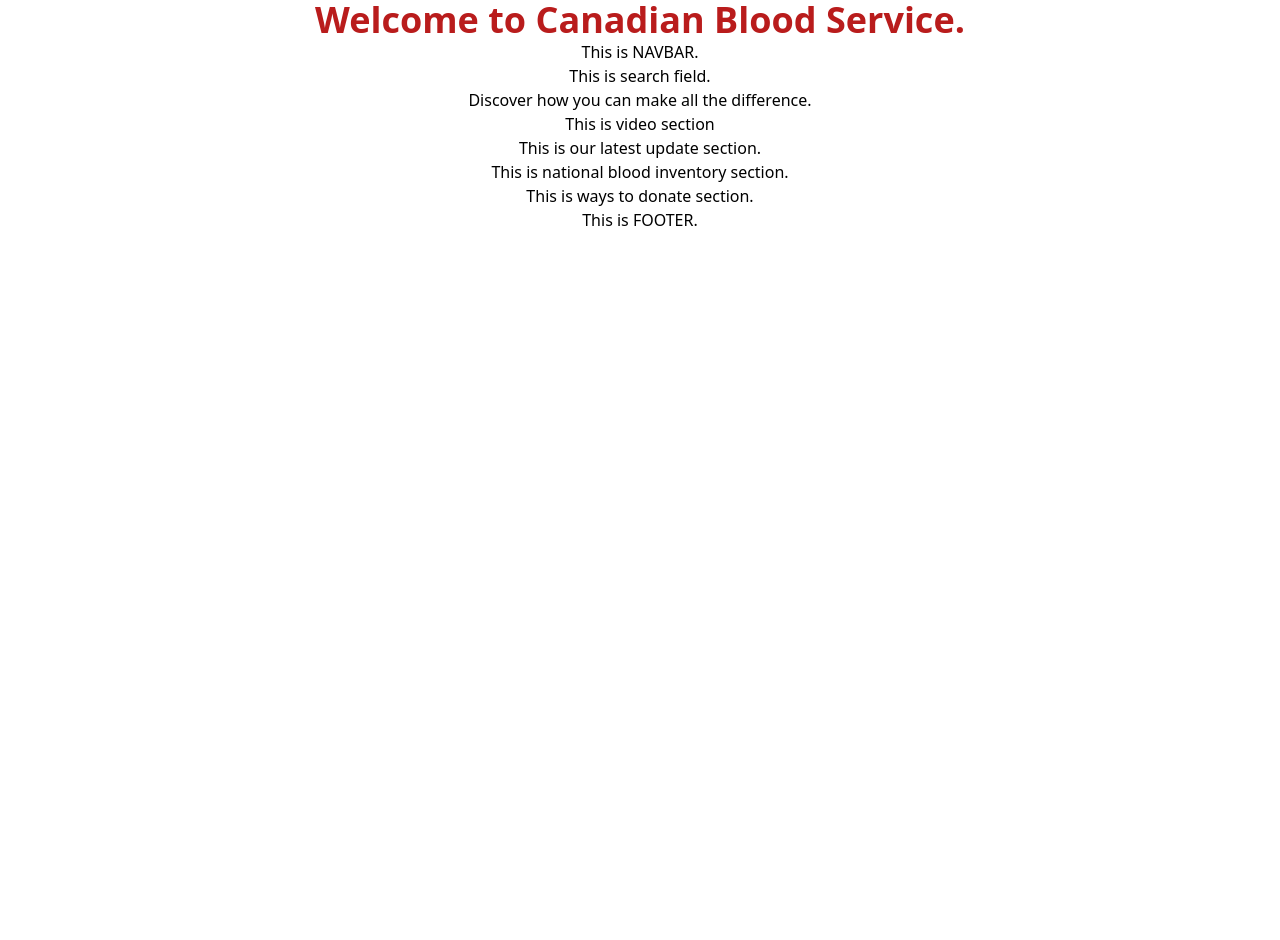
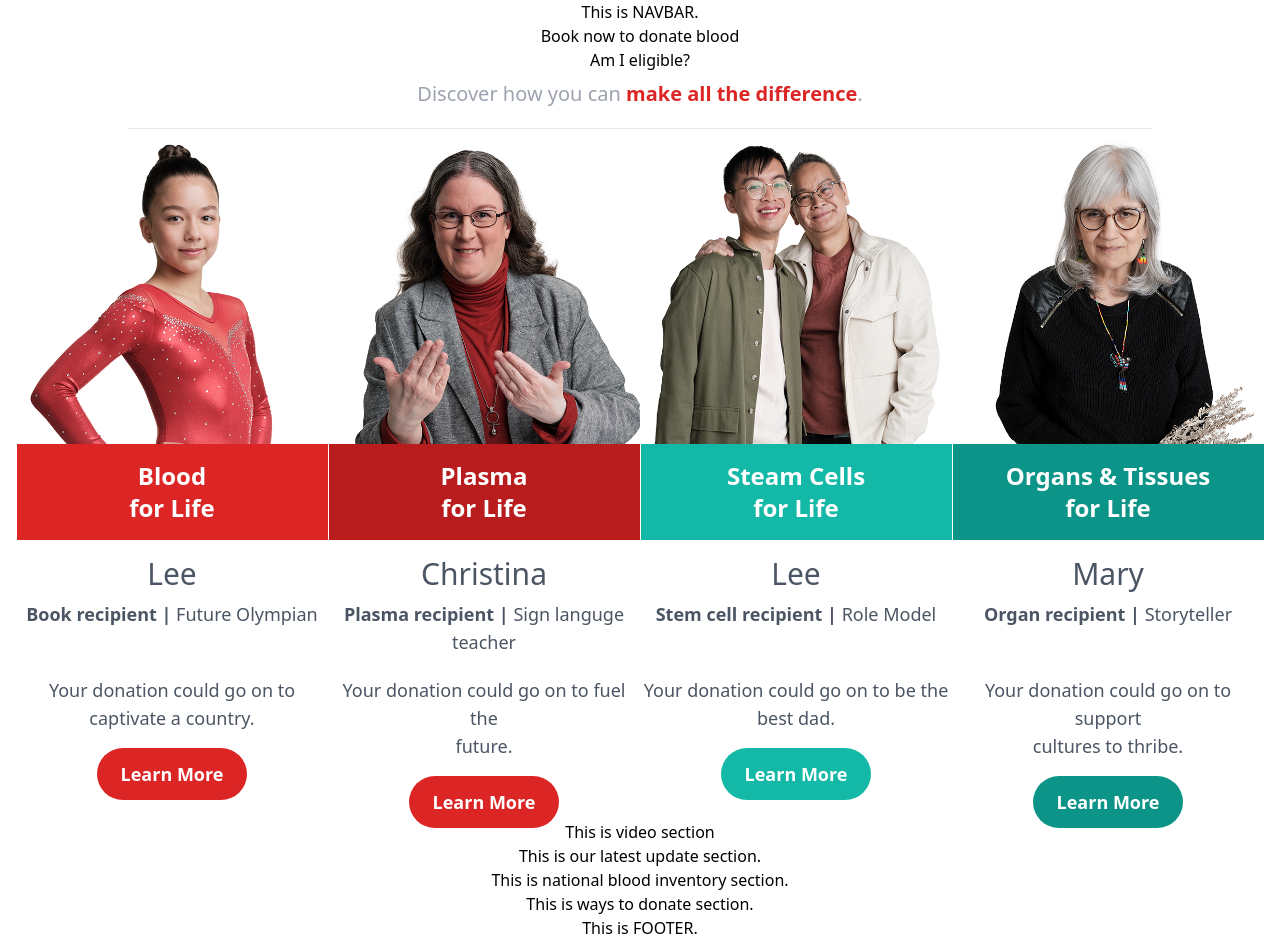
Before and after one commit to team-solvers-kpr/project-cn-blood-service, a React (Create React App) app: page / in a window 1280 px wide. Before the commit the page ends 800 px from the top, so only its background shows below. Built offline with nearby package versions, Linux system fonts and the light colour scheme.

Commit message:
banner card done

```diff
--- a/src/App.js
+++ b/src/App.js
@@ -1,16 +1,17 @@
 import { Route, Routes } from "react-router-dom";
 import "./App.css";
 import Home from "./components/Pages/Home/Home/Home";
+import Footer from "./components/Pages/Shared/Footer/Footer";
+import Navbar from "./components/Pages/Shared/Navbar/Navbar";
 
 function App() {
   return (
     <div className="App">
-      <h1 className="text-4xl text-red-700 font-bold">
-        Welcome to Canadian Blood Service.
-      </h1>
+      <Navbar></Navbar>
       <Routes>
         <Route path="/" element={<Home />}></Route>
       </Routes>
+      <Footer></Footer>
     </div>
   );
 }
--- a/src/components/Pages/Home/BannerCard/BannerCard.js
+++ b/src/components/Pages/Home/BannerCard/BannerCard.js
@@ -7,7 +7,171 @@
 const BannerCard = () => {
   return (
     <div>
-      <h3>Discover how you can make all the difference.</h3>
+      <h3 className="text-xl text-gray-400 pt-2 pb-5">
+        Discover how you can{" "}
+        <span className="font-bold text-red-600">make all the difference</span>.
+      </h3>
+      <hr className="mx-32" />
+
+      <section className="pb-6 flex justify-center items-center gap-[1px] mb-64">
+        <div className="w-[311px] h-[411px] bg-transparent ">
+          <div className="relative preserve-3d hover:my-rotate-x-180 w-full h-full duration-500 delay-200">
+            <div className="absolute flex flex-col backface-hidden w-full h-full">
+              <img
+                src={bannerImage1}
+                alt="banner card 1"
+                className="w-full h-full"
+              />
+              <div className="bg-red-600 text-white text-2xl font-semibold py-4">
+                Blood <br /> for Life
+              </div>
+            </div>
+            <div className="absolute flex flex-col justify-center items-center my-rotate-x-180 backface-hidden w-full h-full bg-red-600">
+              <h2 className="text-white text-4xl font-semibold">
+                Blood <br /> for Life
+              </h2>
+              <p className="text-white py-4 text-md px-4">
+                You can save lives and change many more.
+              </p>
+              <button class="bg-white hover:bg-gray-200 text-red-600 text-lg font-semibold py-3 px-6 rounded-full">
+                Book Now
+              </button>
+            </div>
+          </div>
+          <div className="my-4 text-gray-600">
+            <h2 className="text-3xl font-md pb-2">Lee</h2>
+            <h4 className="text-lg font-bold mb-12">
+              Book recipient |{" "}
+              <span className="font-normal">Future Olympian</span>
+            </h4>
+            <p className="text-lg">
+              Your donation could go on to <br /> captivate a country.
+            </p>
+            <button class="bg-red-600 text-white text-lg font-semibold py-3 px-6 rounded-full my-4">
+              Learn More
+            </button>
+          </div>
+        </div>
+
+        <div className="w-[311px] h-[411px] bg-transparent">
+          <div className="relative preserve-3d hover:my-rotate-x-180 w-full h-full duration-500 delay-200">
+            <div className="absolute flex flex-col backface-hidden w-full h-full">
+              <img
+                src={bannerImage2}
+                alt="banner card 1"
+                className="w-full h-full"
+              />
+              <div className="bg-red-700 text-white text-2xl font-semibold py-4">
+                Plasma <br /> for Life
+              </div>
+            </div>
+            <div className="absolute flex flex-col justify-center items-center my-rotate-x-180 backface-hidden w-full h-full bg-red-700">
+              <h2 className="text-white text-4xl font-semibold">
+                Plasma <br /> for Life
+              </h2>
+              <p className="text-white py-4 text-md px-6">
+                For many, plasma is the only treatment.
+              </p>
+              <button class="bg-white hover:bg-gray-200 text-red-700 text-lg font-semibold py-3 px-6 rounded-full">
+                Book Now
+              </button>
+            </div>
+          </div>
+          <div className="my-4 text-gray-600">
+            <h2 className="text-3xl font-md pb-2">Christina</h2>
+            <h4 className="text-lg font-bold mb-5">
+              Plasma recipient |{" "}
+              <span className="font-normal">Sign languge teacher</span>
+            </h4>
+            <p className="text-lg">
+              Your donation could go on to fuel the
+              <br /> future.
+            </p>
+            <button class="bg-red-600 text-white text-lg font-semibold py-3 px-6 rounded-full my-4">
+              Learn More
+            </button>
+          </div>
+        </div>
+
+        <div className="w-[311px] h-[411px] bg-transparent ">
+          <div className="relative preserve-3d hover:my-rotate-x-180 w-full h-full duration-500 delay-200">
+            <div className="absolute flex flex-col backface-hidden w-full h-full">
+              <img
+                src={bannerImage3}
+                alt="banner card 1"
+                className="w-full h-full"
+              />
+              <div className="bg-teal-500 text-white text-2xl font-semibold py-4">
+                Steam Cells <br /> for Life
+              </div>
+            </div>
+            <div className="absolute flex flex-col justify-center items-center my-rotate-x-180 backface-hidden w-full h-full bg-teal-500">
+              <h2 className="text-white text-4xl font-semibold">
+                Stem Cells <br /> for Life
+              </h2>
+              <p className="text-white py-4 text-md px-4">
+                You may be someone's lifesaving match.
+              </p>
+              <button class="bg-white hover:bg-gray-200 text-red-600 text-lg font-semibold py-3 px-6 rounded-full">
+                Register today
+              </button>
+            </div>
+          </div>
+          <div className="my-4 text-gray-600">
+            <h2 className="text-3xl font-md pb-2">Lee</h2>
+            <h4 className="text-lg font-bold mb-12">
+              Stem cell recipient |{" "}
+              <span className="font-normal">Role Model</span>
+            </h4>
+            <p className="text-lg">
+              Your donation could go on to be the <br /> best dad.
+            </p>
+            <button class="bg-teal-500 text-white text-lg font-semibold py-3 px-6 rounded-full my-4">
+              Learn More
+            </button>
+          </div>
+        </div>
+
+        <div className="w-[311px] h-[411px] bg-transparent ">
+          <div className="relative preserve-3d hover:my-rotate-x-180 w-full h-full duration-500 delay-200">
+            <div className="absolute flex flex-col backface-hidden w-full h-full">
+              <img
+                src={bannerImage4}
+                alt="banner card 1"
+                className="w-full h-full"
+              />
+              <div className="bg-teal-600 text-white text-2xl font-semibold py-4">
+                Organs & Tissues <br /> for Life
+              </div>
+            </div>
+            <div className="absolute flex flex-col justify-center items-center my-rotate-x-180 backface-hidden w-full h-full bg-teal-600">
+              <h2 className="text-white text-4xl font-semibold">
+                Organ & Tissues <br /> for Life
+              </h2>
+              <p className="text-white py-4 text-md px-4">
+                More than 4,000 people in Canada are waiting for an organ
+                transplant.
+              </p>
+              <button class="bg-white hover:bg-gray-200 text-red-600 text-lg font-semibold py-3 px-6 rounded-full">
+                Book Now
+              </button>
+            </div>
+          </div>
+          <div className="my-4 text-gray-600">
+            <h2 className="text-3xl font-md pb-2">Mary</h2>
+            <h4 className="text-lg font-bold mb-12">
+              Organ recipient | <span className="font-normal">Storyteller</span>
+            </h4>
+            <p className="text-lg">
+              Your donation could go on to support
+              <br /> cultures to thribe.
+            </p>
+            <button class="bg-teal-600 text-white text-lg font-semibold py-3 px-6 rounded-full my-4">
+              Learn More
+            </button>
+          </div>
+        </div>
+      </section>
     </div>
   );
 };
--- a/src/components/Pages/Home/Home/Home.js
+++ b/src/components/Pages/Home/Home/Home.js
@@ -1,6 +1,4 @@
 import React from "react";
-import Footer from "../../Shared/Footer/Footer";
-import Navbar from "../../Shared/Navbar/Navbar";
 import BannerCard from "../BannerCard/BannerCard";
 import BloodInventory from "../BloodInventory/BloodInventory";
 import LatestCard from "../LatestCard/LatestCard";
@@ -11,14 +9,12 @@
 const Home = () => {
   return (
     <div>
-      <Navbar></Navbar>
       <SearchFiled></SearchFiled>
       <BannerCard></BannerCard>
       <VideoSection></VideoSection>
       <LatestCard></LatestCard>
       <BloodInventory></BloodInventory>
       <WaysToDonate></WaysToDonate>
-      <Footer></Footer>
     </div>
   );
 };
--- a/src/components/Pages/Home/SearchField/SearchFiled.js
+++ b/src/components/Pages/Home/SearchField/SearchFiled.js
@@ -3,7 +3,10 @@
 const SearchFiled = () => {
   return (
     <div>
-      <h2>This is search field.</h2>
+      <div>
+        <h3>Book now to donate blood</h3>
+        <h5>Am I eligible? </h5>
+      </div>
     </div>
   );
 };
--- a/tailwind.config.js
+++ b/tailwind.config.js
@@ -1,17 +1,24 @@
 /** @type {import('tailwindcss').Config} */
 const plugin = require("tailwindcss/plugin");
 
-const MyClass = plugin(function ({ addUtilities }) {
+const myClass = plugin(function ({ addUtilities }) {
   addUtilities({
     ".my-rotate-x-180": {
-      transfrom: "rotateX(180deg)",
+      transform: "rotateX(180deg)",
+    },
+    ".preserve-3d": {
+      transformStyle: "preserve-3d",
+    },
+    ".backface-hidden": {
+      backfaceVisibility: "hidden",
     },
   });
 });
 module.exports = {
+  mode: "jit",
   content: ["./src/**/*.{js,jsx,ts,tsx}"],
   theme: {
     extend: {},
   },
-  plugins: [MyClass],
+  plugins: [myClass],
 };
```
Also changed, not shown: src/components/assets/appStore.png (added), src/components/assets/playStore.png (added), 1 other file (tests, documents, lock files or other folders).
